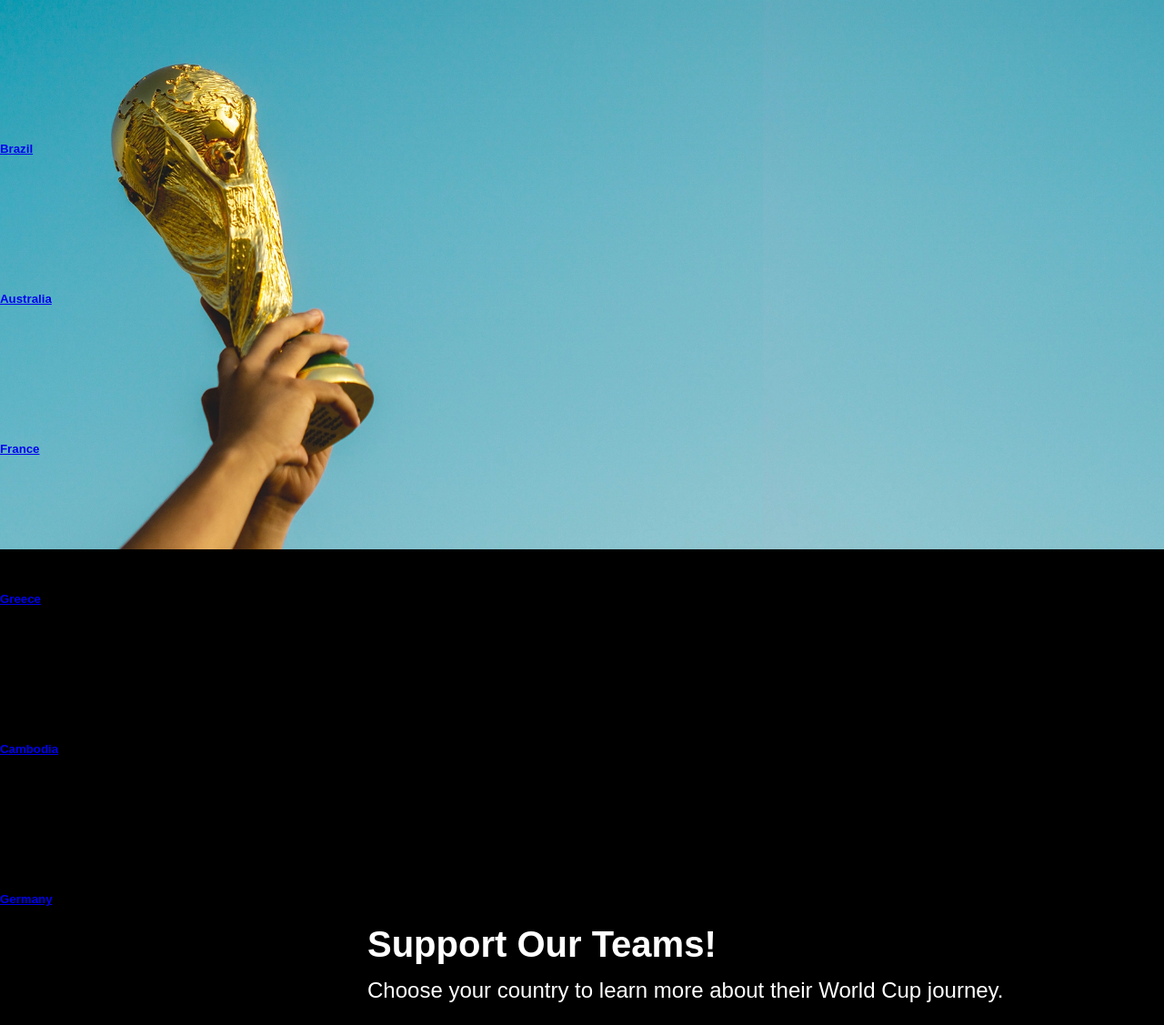
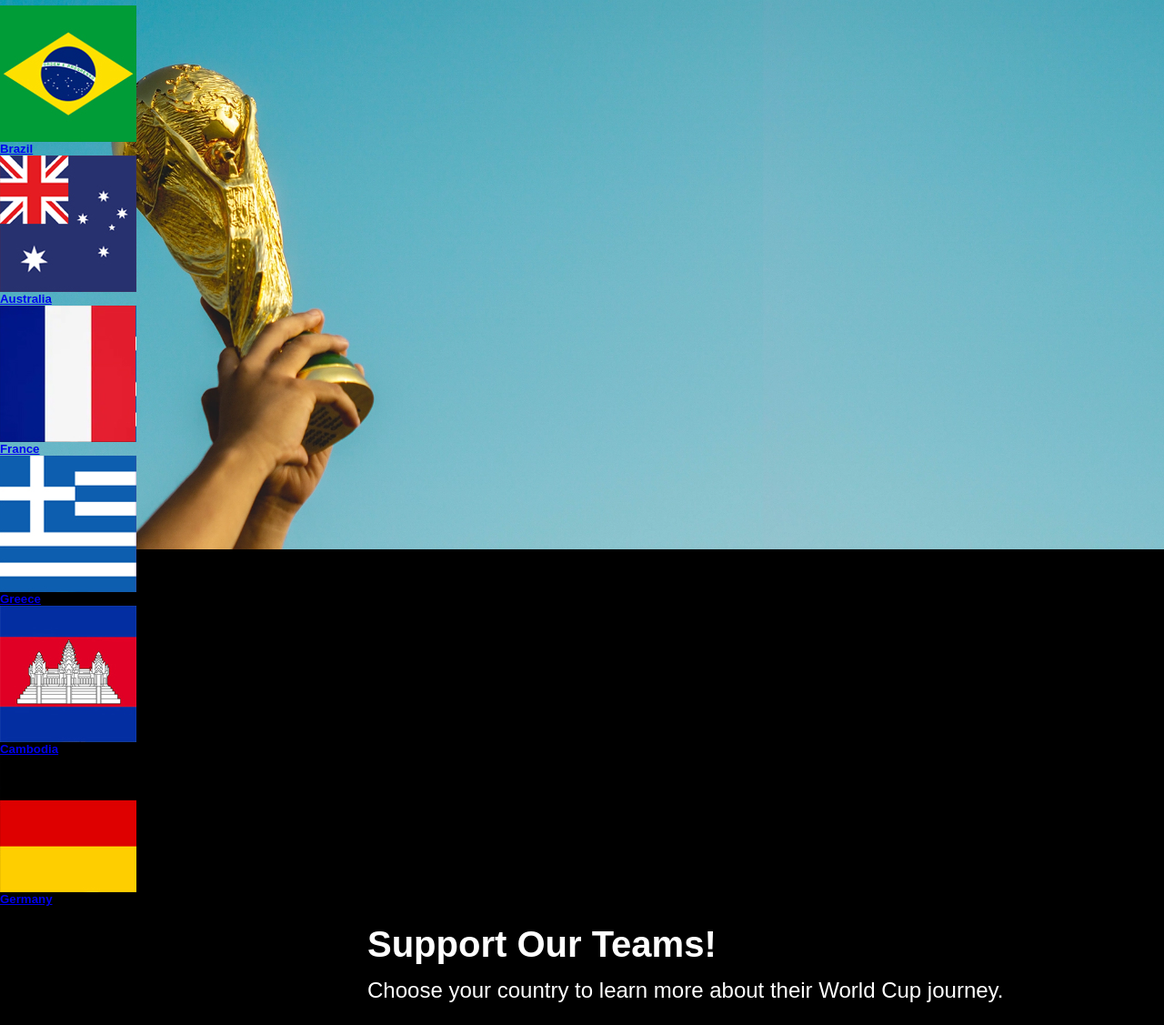
Before and after one commit to sophwest/Westrop_Rogers_WorldCup, a plain HTML site: page index.html in a window 1280 px wide. Shown: the part 116-1243 px from the top of the page at 91% size. Drawn offline with Linux system fonts and the light colour scheme.

Commit message:
added sprite sheet and lb images

```diff
--- a/css/main.css
+++ b/css/main.css
@@ -83,14 +83,14 @@
     width: 150px;
     height: 150px;
 
-    background-image: url('../images/marvelSprites.jpg');
+    background-image: url('../images/flagSprites.jpg');
   }
 
-  #carol { background-position: -150px 0; }
-  #clint { background-position: -300px 0; }
-  #hulk { background-position: -450px 0; }
-  #thor { background-position: -600px 0; }
-  #widow { background-position: -750px 0; }
+  #australia { background-position: -150px 0; }
+  #france { background-position: -300px 0; }
+  #greece { background-position: -450px 0; }
+  #cambodia { background-position: -600px 0; }
+  #germany { background-position: -750px 0; }
 
   .sprite:hover { background-position-y: -150px !important; }
 
@@ -120,7 +120,7 @@
     left: 0;
 
     background-color: rgba(0, 0, 0, 0.85);
-    background-image: url('../images/Cap_LB_Bg.png');
+    background-image: url('../images/flag-brazil.png');
     background-repeat: no-repeat;
 
     background-size: 55vh; /* 55% of the viewport height */
@@ -129,7 +129,11 @@
     display: none;
   }
 
-  #lightbox2 { background-image: url('../images/Thor_LB_Bg.png'); }
+  #lightbox2 { background-image: url('../images/flag-australia.png'); }
+  #lightbox3 { background-image: url('../images/flag-france.png'); }
+  #lightbox4 { background-image: url('../images/flag-greece.png'); }
+  #lightbox5 { background-image: url('../images/flag-cambodia.png'); }
+  #lightbox6 { background-image: url('../images/flag-germany.png'); }
 
   .lightbox_close {
     position: relative;
```
